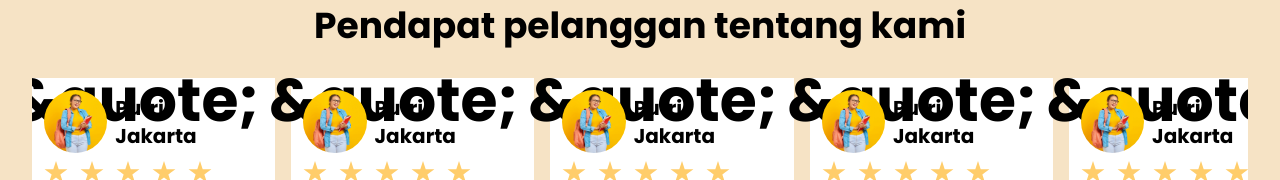
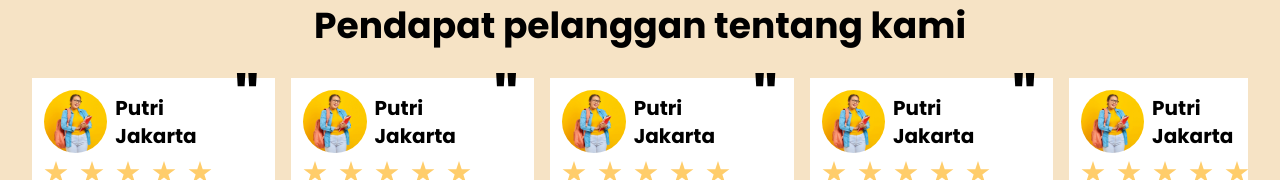
Before and after one commit to Aftaza/travel-web, a Next.js app: page / in a window 1280 px wide. Shown: the part 3384-3564 px from the top of the page. Built offline with nearby package versions, Linux system fonts and the light colour scheme; a web font is replaced by a local one.

Commit message:
fix qoute

```diff
--- a/src/components/card.jsx
+++ b/src/components/card.jsx
@@ -145,7 +145,7 @@ export const KategoriAirTerjun = () => {
         mengagumkan dan legenda yang mengelilinginya, hingga Air Terjun Tumpak
         Sewu yang memukau dengan aliran airnya yang lembut dan panorama alam
         sekitarnya yang memesona. Ada juga Air Terjun Coban Rondo yang cantik
-        dengan suasana sejuk dan rimbunnya pepohonan di sekitarnya.&quote;
+        dengan suasana sejuk dan rimbunnya pepohonan di sekitarnya.&quot;
       </p>
       <Image
         src="/images/airterjun.png"
@@ -336,7 +336,7 @@ export const TerpopulerPenataran = () => {
 export const TestiCard = () => {
   return (
     <div className="w-3/5 md:w-1/5 bg-[#fff] flex flex-col gap-2 p-2 md:p-3 flex-none relative">
-      <h1 className="absolute -top-2 right-4 text-6xl font-bold">&quote;</h1>
+      <h1 className="absolute -top-2 right-4 text-6xl font-bold">&quot;</h1>
       <div className="flex flex-row gap-2 w-full items-center">
         <div className="w-[30%] aspect-square rounded-full overflow-hidden relative">
           <Image
```
